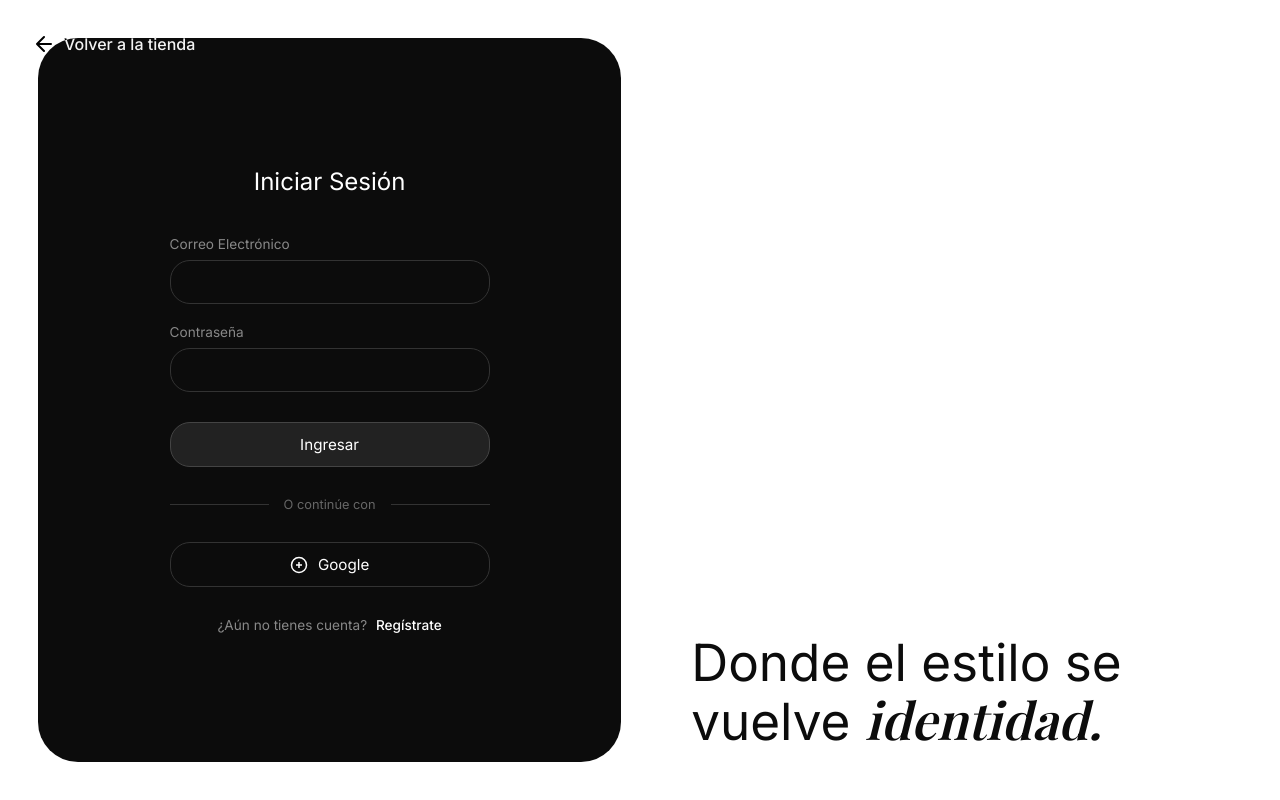
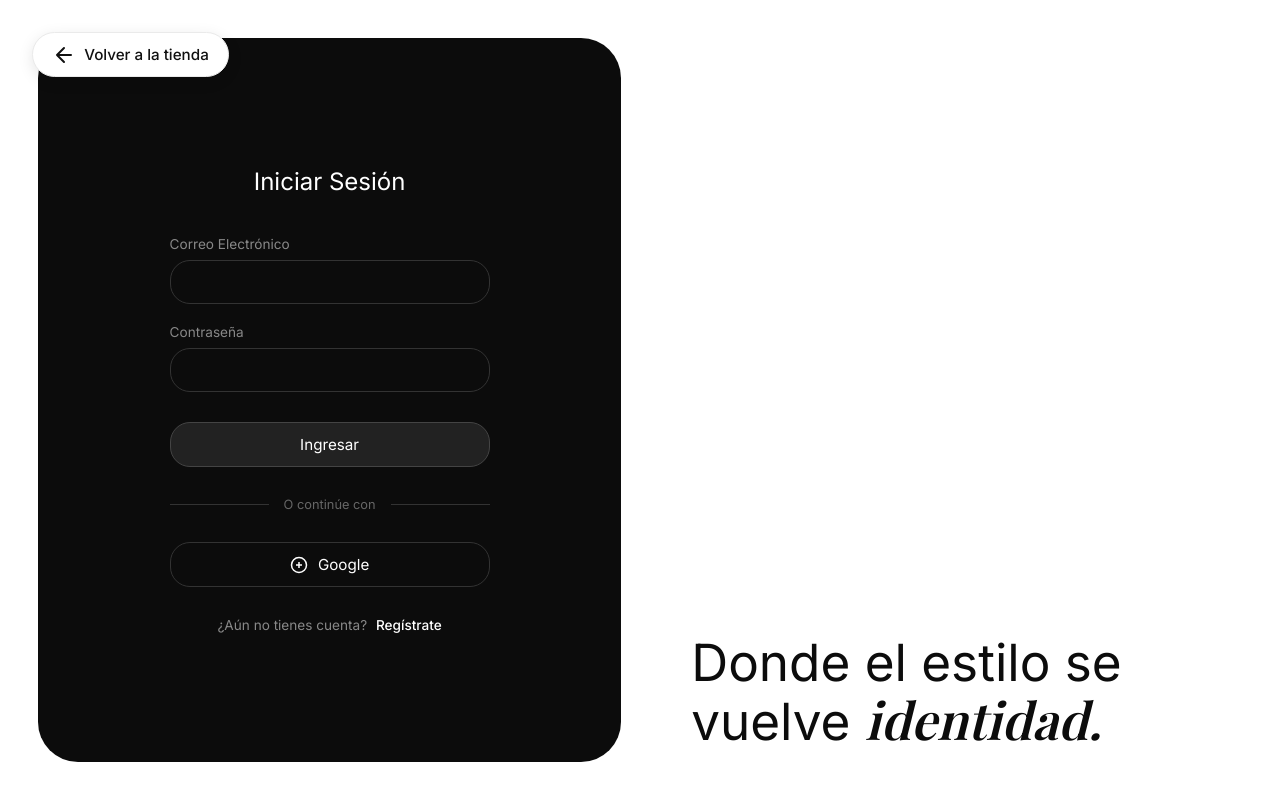
Before and after one commit to ESHC11/JS-Canario-Full, a React (Vite) app in the folder tienda-online/client/: page /login in a window 1280 px wide. Built offline with nearby package versions, Linux system fonts and the light colour scheme; no server answers; a web font is replaced by a local one.

Commit message:
style: replace mix-blend-mode with pill button for better text rendering

```diff
--- a/tienda-online/client/src/pages/AuthPage.tsx
+++ b/tienda-online/client/src/pages/AuthPage.tsx
@@ -74,17 +74,20 @@ export default function AuthPage() {
           top: '2rem',
           left: '2rem',
           zIndex: 100,
-          background: 'transparent',
-          border: 'none',
-          color: '#fff',
-          mixBlendMode: 'difference',
+          background: '#fff',
+          border: '1px solid #eaeaea',
+          color: '#111',
           cursor: 'pointer',
           display: 'flex',
           alignItems: 'center',
           gap: '0.5rem',
-          fontSize: '1rem',
+          padding: '0.6rem 1.2rem',
+          borderRadius: '999px',
+          boxShadow: '0 4px 15px rgba(0,0,0,0.1)',
+          fontSize: '0.95rem',
           fontWeight: '500',
-          fontFamily: 'var(--font-sans)'
+          fontFamily: 'var(--font-sans)',
+          transition: 'all 0.2s ease'
         }}
       >
         <svg width="24" height="24" viewBox="0 0 24 24" fill="none" stroke="currentColor" strokeWidth="2" strokeLinecap="round" strokeLinejoin="round">
```
